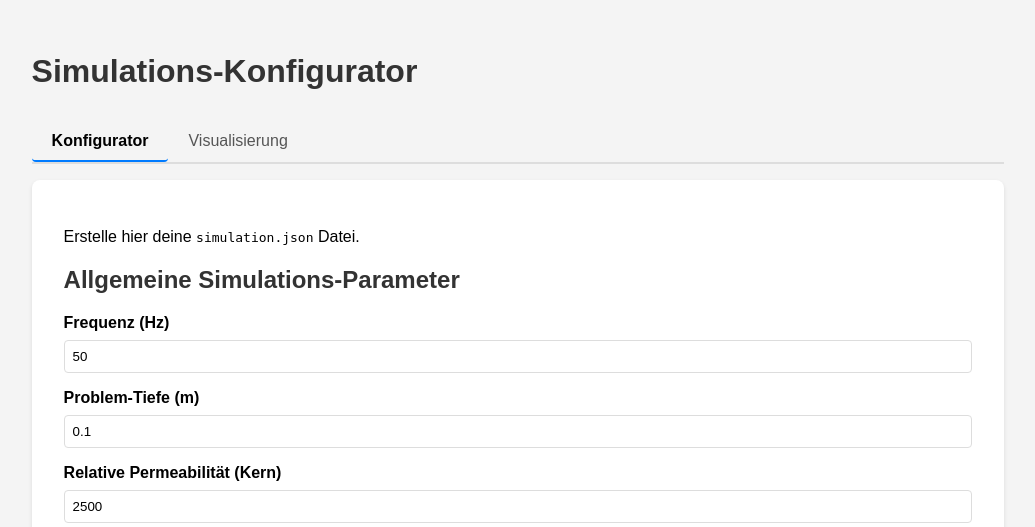
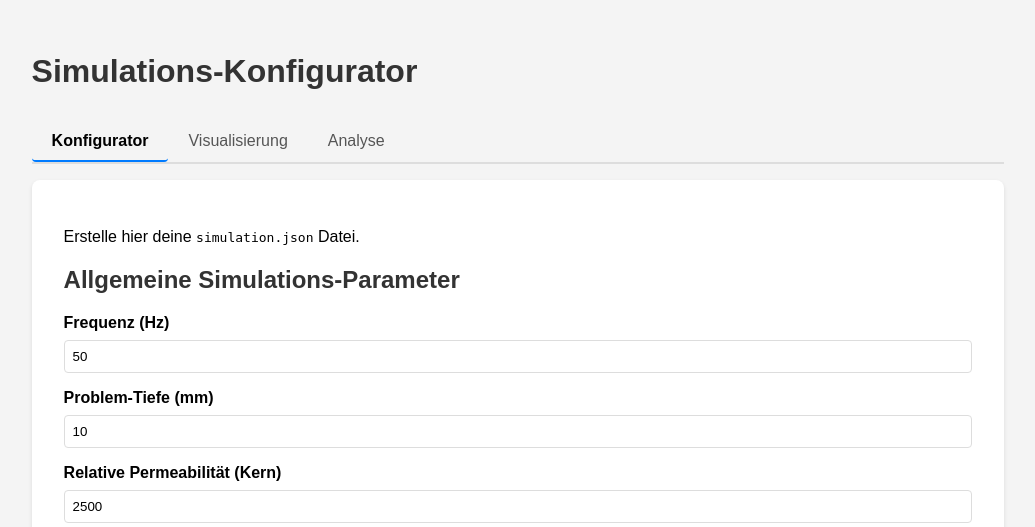
Before and after one commit to oliverschmidt99/magnetfeld_simulation, a Flask app: page / in a window 1280 px wide. Shown: the top 527 px of the page, without its empty margins (122-1157 px from the left). Run offline with Flask 3, Linux system fonts and the light colour scheme.

Commit message:
Hinzufügen eines Analyse-Buttons im Tab-Bereich und Anpassung der Eingabefelder für die Problem-Tiefe von m auf mm mit entsprechender Umrechnung.

```diff
--- a/templates/index.html
+++ b/templates/index.html
@@ -140,6 +140,7 @@
         <div class="tabs">
             <button class="tab-button active" onclick="openTab(event, 'configurator')">Konfigurator</button>
             <button class="tab-button" onclick="openTab(event, 'visualization')">Visualisierung</button>
+            <button class="tab-button" onclick="openTab(event, 'analysis')">Analyse</button>
         </div>
 
         <div id="configurator" class="container tab-content active">
@@ -151,8 +152,8 @@
                     <input type="number" id="frequencyHz" value="50">
                 </div>
                 <div class="form-group">
-                    <label for="problemDepthM">Problem-Tiefe (m)</label>
-                    <input type="number" step="0.01" id="problemDepthM" value="0.1">
+                    <label for="problemDepthM">Problem-Tiefe (mm)</label>
+                    <input type="number" step="1" id="problemDepthM" value="10">
                 </div>
                 <div class="form-group">
                     <label for="coreRelPermeability">Relative Permeabilität (Kern)</label>
@@ -329,7 +330,7 @@
         function gatherFormData() {
             const data = {
                 frequencyHz: document.getElementById('frequencyHz').value,
-                problemDepthM: document.getElementById('problemDepthM').value,
+                problemDepthM: document.getElementById('problemDepthM').value * 1000,
                 coreRelPermeability: document.getElementById('coreRelPermeability').value,
                 electricalSystem: [],
                 assemblies: [],
@@ -414,8 +415,6 @@
                         text.setAttribute('y', el.y + el.height / 2);
                         text.setAttribute('text-anchor', 'middle');
                         text.setAttribute('dominant-baseline', 'middle');
-                        text.setAttribute('class', 'svg-label');
-                        text.textContent = el.label;
 
                         group.appendChild(rect);
                         group.appendChild(text);
```
